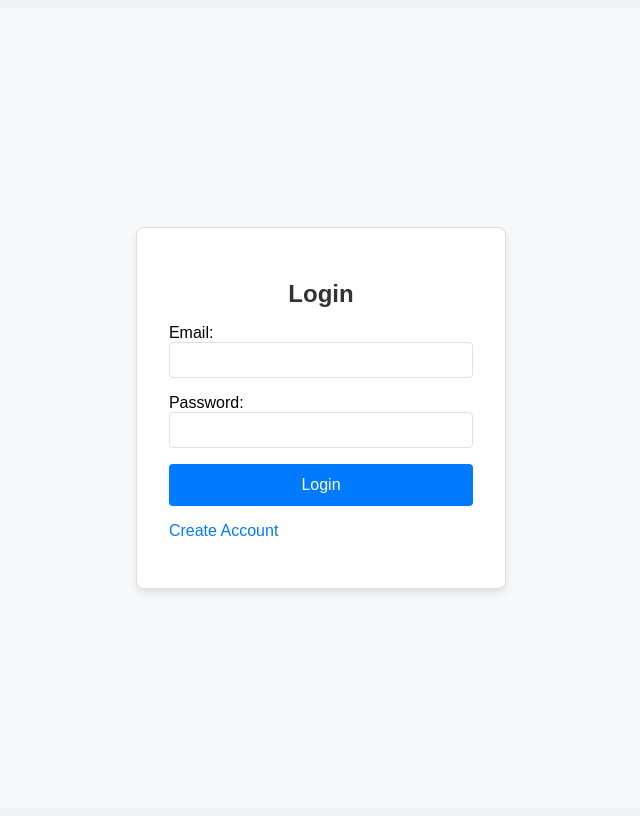
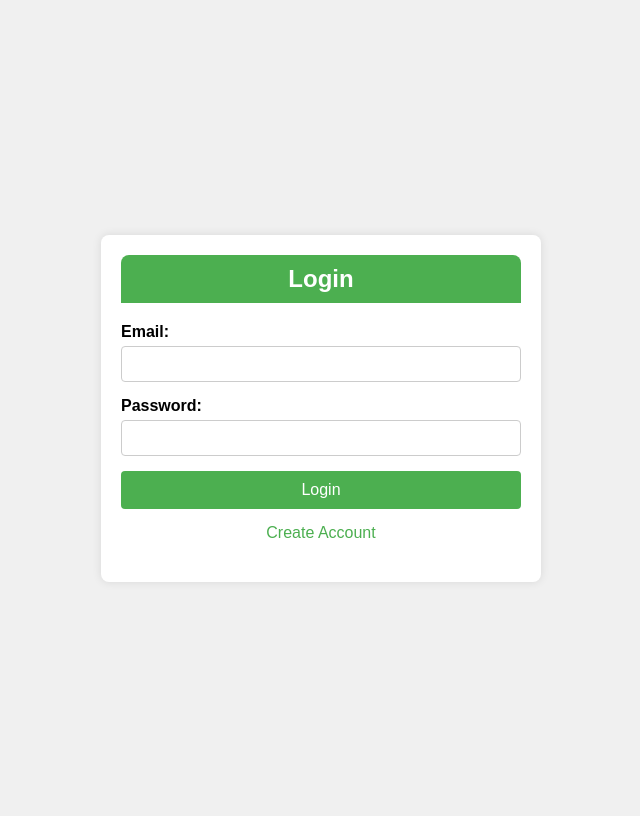
Before and after one commit to Kirito1456/SECWB, a Django app: page / in a window 1280 px wide. Shown: the whole page, without its empty margins (319-959 px from the left). Run offline with Django 4.2, Linux system fonts and the light colour scheme.

Commit message:
changed styles

```diff
--- a/application/static/css/style.css
+++ b/application/static/css/style.css
@@ -1,91 +1,92 @@
-/* Reset some basic elements for consistency */
-body, h2, p, a, form, input, button {
-  margin: 2;
-  padding: 0;
-  box-sizing: border-box;
+/* styles.css */
+
+body {
+  background-color: #f0f0f0; /* Light gray background */
+  font-family: Arial, sans-serif;
 }
 
-/* Set a background color for the body */
-body {
-  background-color: #f0f2f5;  /* Light grey background color */
-  font-family: Arial, sans-serif; /* Setting a default font */
-}
-
-/* Container to center the form on the page */
 .container {
   display: flex;
   justify-content: center;
   align-items: center;
-  min-height: 100vh;
-  background-color: #f8f9fa;
+  height: 100vh;
 }
 
-/* Box to provide some padding and border around the form */
 .box {
-  background: #ffffff;
-  padding: 2rem;
-  border: 1px solid #e0e0e0;
+  background-color: #ffffff; /* White box background */
   border-radius: 8px;
-  box-shadow: 0 4px 8px rgba(0, 0, 0, 0.1);
+  box-shadow: 0 0 10px rgba(0, 0, 0, 0.1);
+  padding: 20px;
+  width: 400px;
+  max-width: 100%;
 }
 
-/* Styling the form element */
-.form {
-  width: 100%;
-  max-width: 400px;
+.form-header {
+  background-color: #4CAF50; /* Green header background */
+  color: #ffffff; /* White text */
+  text-align: center;
+  padding: 10px 0;
+  margin-bottom: 20px;
+  border-top-left-radius: 8px;
+  border-top-right-radius: 8px;
 }
 
-/* Form header styles */
 .form-header h2 {
-  margin-bottom: 1rem;
-  color: #333333;
-  text-align: center;
+  margin: 0;
+  font-size: 24px;
 }
 
-/* Form group styles for consistent spacing */
-.form-group {
-  margin-bottom: 1rem;
+.form {
+  margin-bottom: 20px;
 }
 
-/* Input and textarea elements */
-.form-group input,
-.form-group textarea {
-  width: 100%;
-  padding: 0.5rem;
-  border: 1px solid #e0e0e0;
-  border-radius: 4px;
-  font-size: 1rem;
+.form-group {
+  margin-bottom: 15px;
 }
 
-/* Button styles */
-button[type="submit"] {
+label {
+  display: block;
+  font-weight: bold;
+  margin-bottom: 5px;
+}
+
+input[type="text"],
+input[type="email"],
+input[type="password"],
+input[type="file"],
+textarea {
   width: 100%;
-  padding: 0.75rem;
-  background-color: #007bff;
+  padding: 8px;
+  font-size: 16px;
+  border: 1px solid #ccc;
+  border-radius: 4px;
+  box-sizing: border-box;
+}
+
+button {
+  background-color: #4CAF50; /* Green button background */
+  color: #ffffff; /* White text */
+  padding: 10px 20px;
   border: none;
   border-radius: 4px;
-  color: #ffffff;
-  font-size: 1rem;
   cursor: pointer;
+  font-size: 16px;
+  width: 100%;
 }
 
-button[type="submit"]:hover {
-  background-color: #0056b3;
+button:hover {
+  background-color: #45a049; /* Darker green on hover */
 }
 
-/* Link styles */
-.form p a {
-  color: #007bff;
+p {
+  margin-top: 15px;
+}
+
+a {
+  color: #4CAF50; /* Green link color */
   text-decoration: none;
 }
 
-.form p a:hover {
+a:hover {
   text-decoration: underline;
 }
-
-/* Error message styles */
-.error-message {
-  color: red;
-  margin-top: 1rem;
-  text-align: center;
-}
--- a/application/templates/website/dashboard.html
+++ b/application/templates/website/dashboard.html
@@ -13,9 +13,11 @@
     <div class="dashboard-box">
         <div class="content-header">
             <h2>Welcome, {{ user.full_name }}!</h2>
+        </div>
+        <div class="form-group">
             <p>This is your dashboard.</p>
-        </div>
-        <a href="{% url 'logout' %}">Logout</a>
+        <div>
+        <button><a href="{% url 'logout' %}">Logout</a></button>
     </div>
 </div>
 {% endblock %}
--- a/application/templates/website/login.html
+++ b/application/templates/website/login.html
@@ -29,7 +29,7 @@
                     <button type="submit">Login</button>
                 </div>
             </form>
-            <p> <a href="{% url 'register' %}"> Create Account</a></p>
+            <p style="text-align: center;"> <a href="{% url 'register' %}"> Create Account</a></p>
         </div>
     </div>
 </div>
--- a/application/templates/website/register.html
+++ b/application/templates/website/register.html
@@ -24,7 +24,7 @@
                     <button type="submit">Register</button>
                 </div>
             </form>
-            <p> Already Registered? Click <a href="{% url 'login' %}">here</a> to Login</p>
+            <p style="text-align: center;"> Already Registered? Click <a href="{% url 'login' %}">here</a> to Login</p>
         </div>
     </div>
 </div>
```
Also changed, not shown: application/static/css/dashboard.css (+46 -35 lines).
